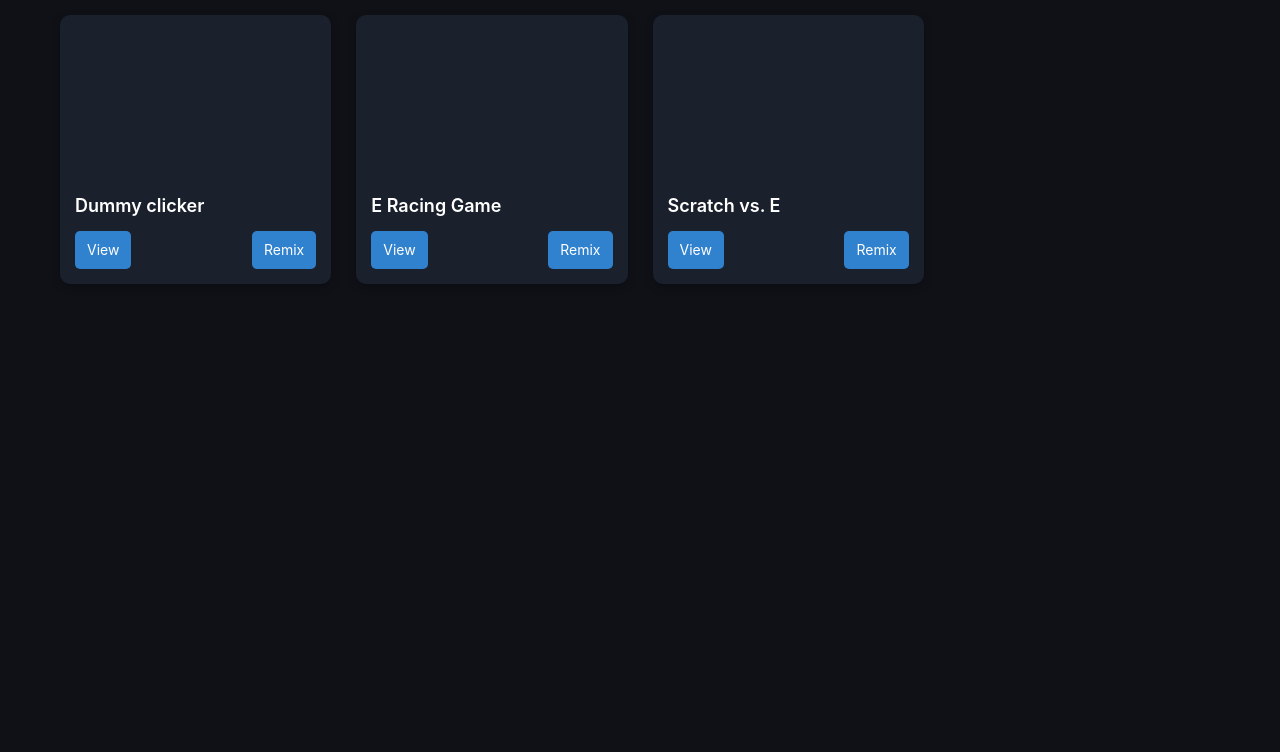
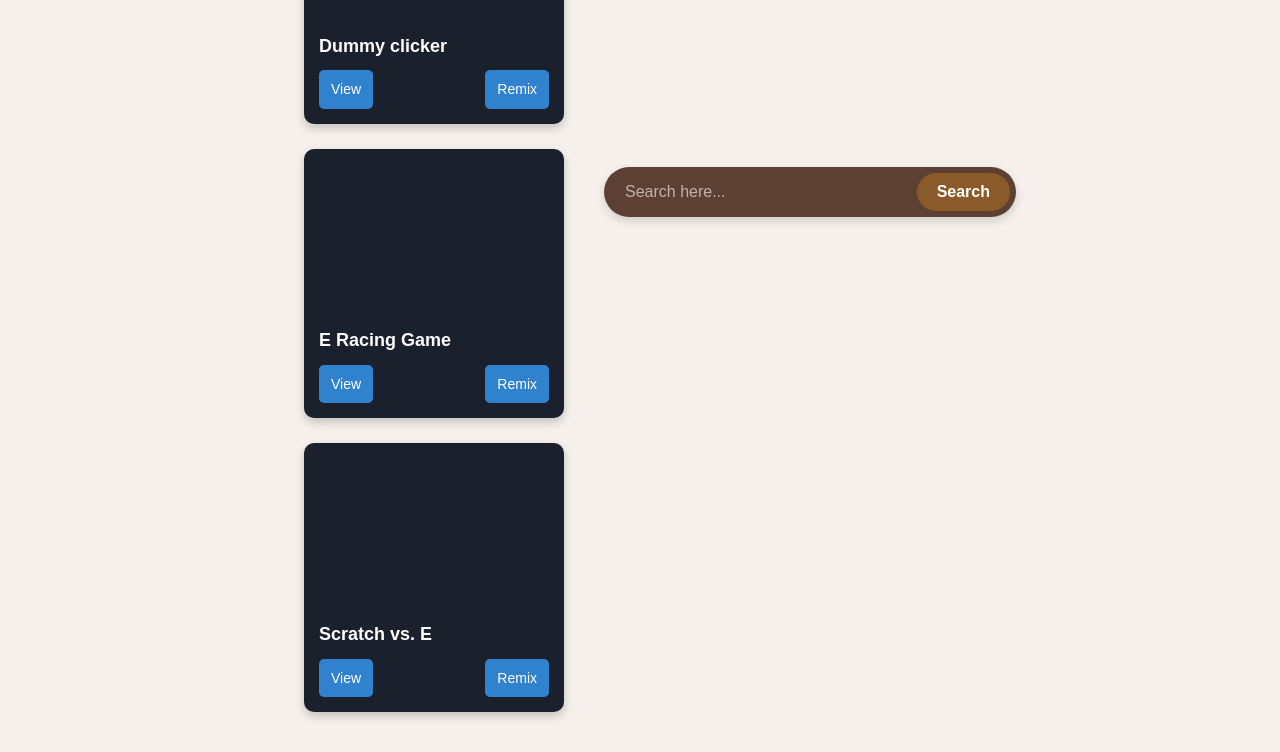
Before and after one commit to shauntagates6911-ops/E, a plain HTML site: page charts.html in a window 1280 px wide. Shown: the part 228-980 px from the top of the page. Before the commit the page ends 800 px from the top, so only its background shows below. Drawn offline with Linux system fonts and the light colour scheme; files that its build step writes are made by us from their sources; files whose address does not match are found by name.

Commit message:
Implement search form in charts.html
Added a search form with styling and functionality to charts.html.

```diff
--- a/charts.html
+++ b/charts.html
@@ -39,9 +39,9 @@
     </div>
     <ul class="nav-links">
         <li><a href="/index.html">Home</a></li>
-        <li><a href="/latest.html" class="active">Latest</a></li>
+        <li><a href="/charts.html" class="active">Latest</a></li>
         <li><a href="/popular.html">Most Popular</a></li>
-        <li><a href="/liked.html">Most Liked</a></li>
+        <li><a href="/charts.html">Most Liked</a></li>
         <li><a href="/join.html">Sign in</a></li>
     </ul>
 </nav>
@@ -52,6 +52,91 @@
         <!-- JS will inject project cards here -->
     </div>
 </section>
+    <style>
+        body {
+            display: flex;
+            justify-content: center;
+            align-items: center;
+            height: 100vh;
+            background-color: #f5f0eb; /* Soft cream background */
+            margin: 0;
+            font-family: Arial, sans-serif;
+        }
+
+        .search-container {
+            display: flex;
+            align-items: center;
+            background-color: #5c4033; /* Dark brown background */
+            padding: 6px;
+            border-radius: 30px;
+            box-shadow: 0 4px 10px rgba(0, 0, 0, 0.15);
+            width: 100%;
+            max-width: 400px;
+        }
+
+        .search-input {
+            flex: 1;
+            border: none;
+            background: transparent;
+            padding: 10px 15px;
+            font-size: 16px;
+            color: #ffffff; /* White text for contrast */
+            outline: none;
+        }
+
+        /* Styling the placeholder text */
+        .search-input::placeholder {
+            color: #c2b2a9; /* Light tan placeholder */
+        }
+
+        .search-button {
+            background-color: #8b5a2b; /* Warm medium brown button */
+            border: none;
+            color: white;
+            padding: 10px 20px;
+            font-size: 16px;
+            font-weight: bold;
+            border-radius: 20px;
+            cursor: pointer;
+            transition: background 0.3s ease;
+        }
+
+        /* Button hover effect */
+        .search-button:hover {
+            background-color: #a06d3b; /* Slightly lighter brown on hover */
+        }
+    </style>
+</head>
+<body>
+
+    <form class="search-container" action="/search" method="GET">
+        <input type="text" name="q" class="search-input" placeholder="Search here..." required>
+        <button type="submit" class="search-button">Search</button>
+    </form>
+    <script>
+document.querySelector('.search-container').addEventListener('submit', async (event) => {
+    event.preventDefault();
+
+    const query = document.querySelector('.search-input').value.trim();
+    if (!query) return;
+
+    try {
+        // Appends the sanitized query string to your backend API endpoint
+        const response = await fetch(`/api/search?q=${encodeURIComponent(query)}`);
+
+        if (!response.ok) throw new Error('Network response failed');
+
+        const data = await response.json();
+        renderResults(data); // Pass data to a rendering function
+    } catch (error) {
+        console.error('Search request failed:', error);
+    }
+});
+
+function renderResults(results) {
+    // Logic to inject result data into the DOM goes here
+}
+    </script>
 
 <script src="latest.js"></script>
 </body>
```
